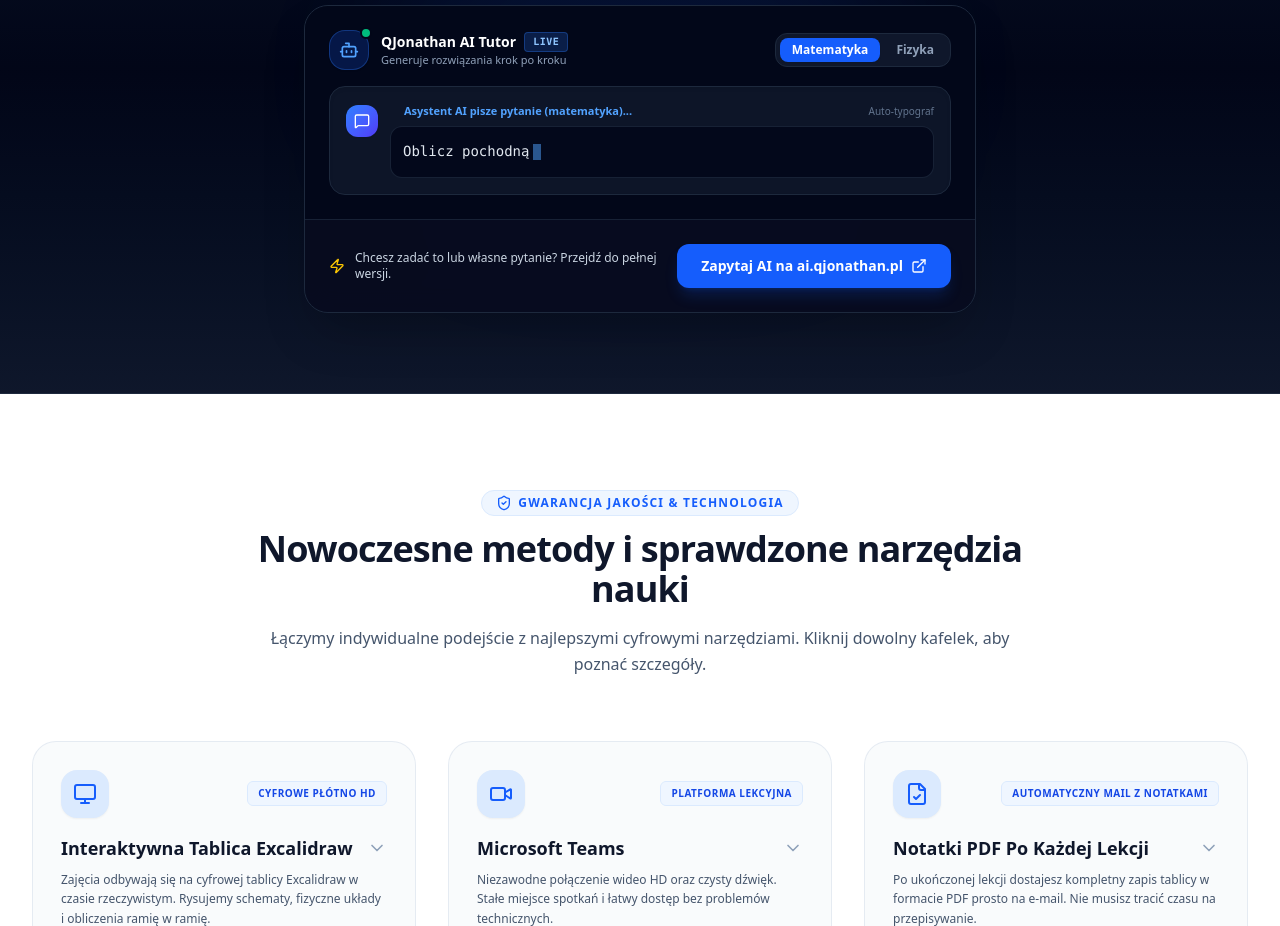
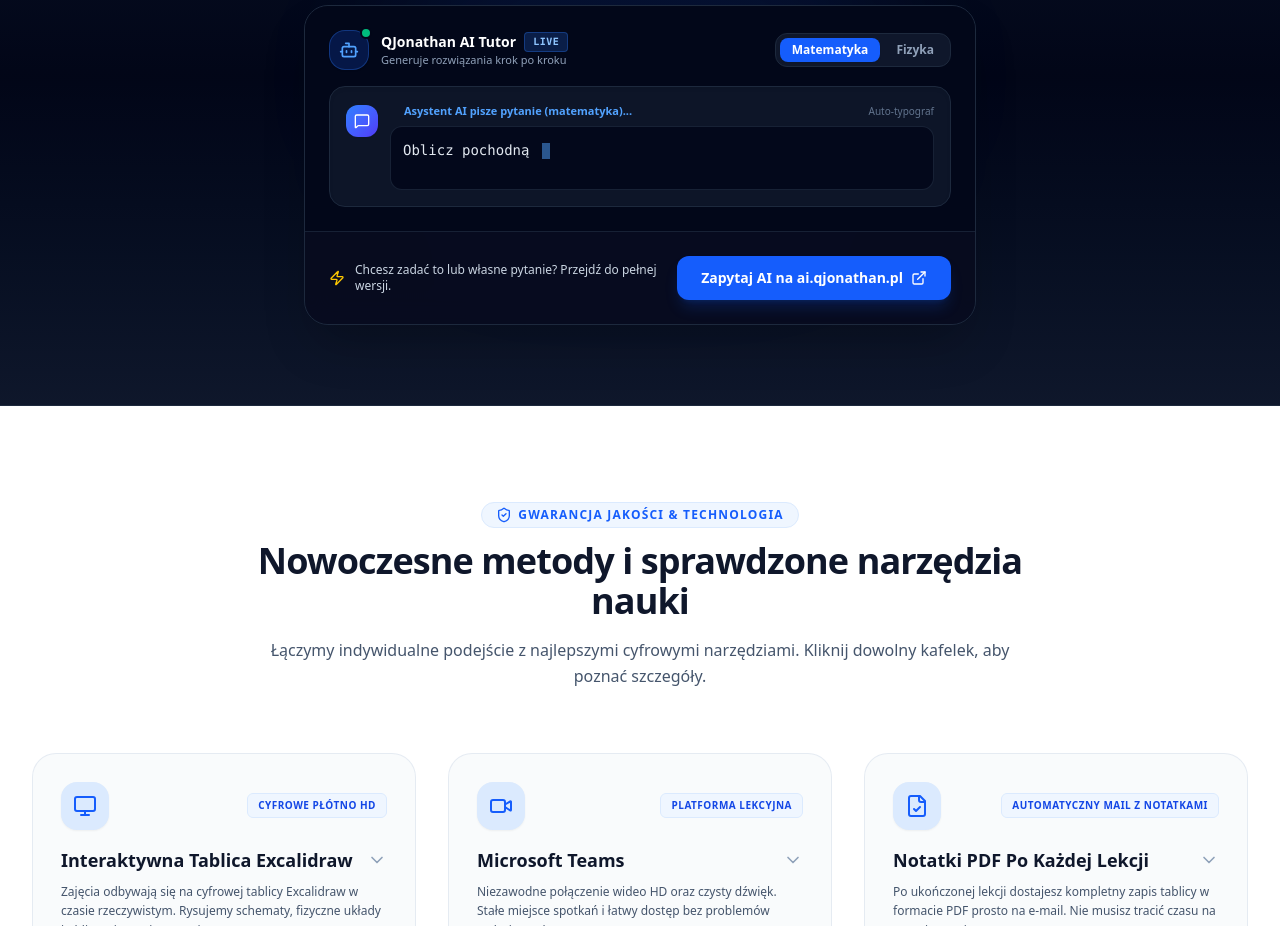
Before and after one commit to QJonathann/qjonathan, a React (Vite) app: page / in a window 1280 px wide. Shown: the part 3400-4326 px from the top of the page. Built offline with nearby package versions, Linux system fonts and the light colour scheme.

Commit message:
Refactor AiAssistantSection layout and styles
Updated the layout of the typed text display and adjusted the minimum height for better visibility.

```diff
--- a/src/components/AiAssistantSection.tsx
+++ b/src/components/AiAssistantSection.tsx
@@ -149,16 +149,18 @@ export const AiAssistantSection: React.FC = () => {
                     <span className="text-[10px] text-slate-500 font-medium">Auto-typograf</span>
                   </div>
 
-                  <div className="text-xs sm:text-sm font-mono text-slate-200 min-h-[52px] bg-slate-950/80 p-3 rounded-xl border border-slate-800/80 flex items-center leading-relaxed">
-                    <span>{typedText}</span>
-                    <span className="inline-block w-2 h-4 bg-blue-400 ml-1 animate-pulse"></span>
+                  <div className="text-xs sm:text-sm font-mono text-slate-200 min-h-[80px] sm:min-h-[64px] bg-slate-950/80 p-3 rounded-xl border border-slate-800/80 flex items-start leading-relaxed">
+                    <div className="w-full">
+                      <span>{typedText}</span>
+                      <span className="inline-block w-2 h-4 bg-blue-400 ml-1 animate-pulse align-middle"></span>
+                    </div>
                   </div>
                 </div>
               </div>
             </div>
           </div>
 
-          {/* Action Footer (No textarea input, clean CTA) */}
+          {/* Action Footer */}
           <div className="p-5 sm:p-6 bg-slate-950/60 flex flex-col sm:flex-row items-center justify-between gap-4">
             <div className="flex items-center gap-2.5 text-slate-300">
               <Zap className="w-4 h-4 text-yellow-400 shrink-0" />
```
